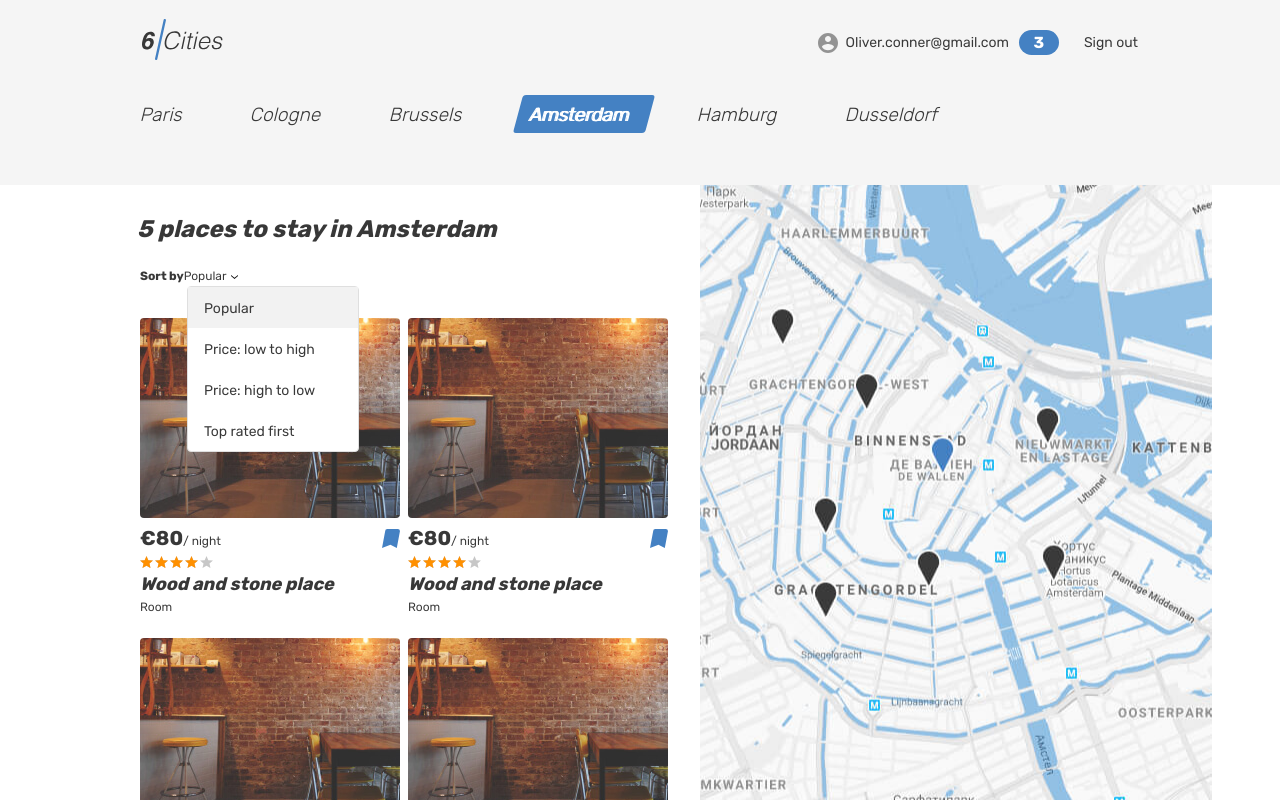
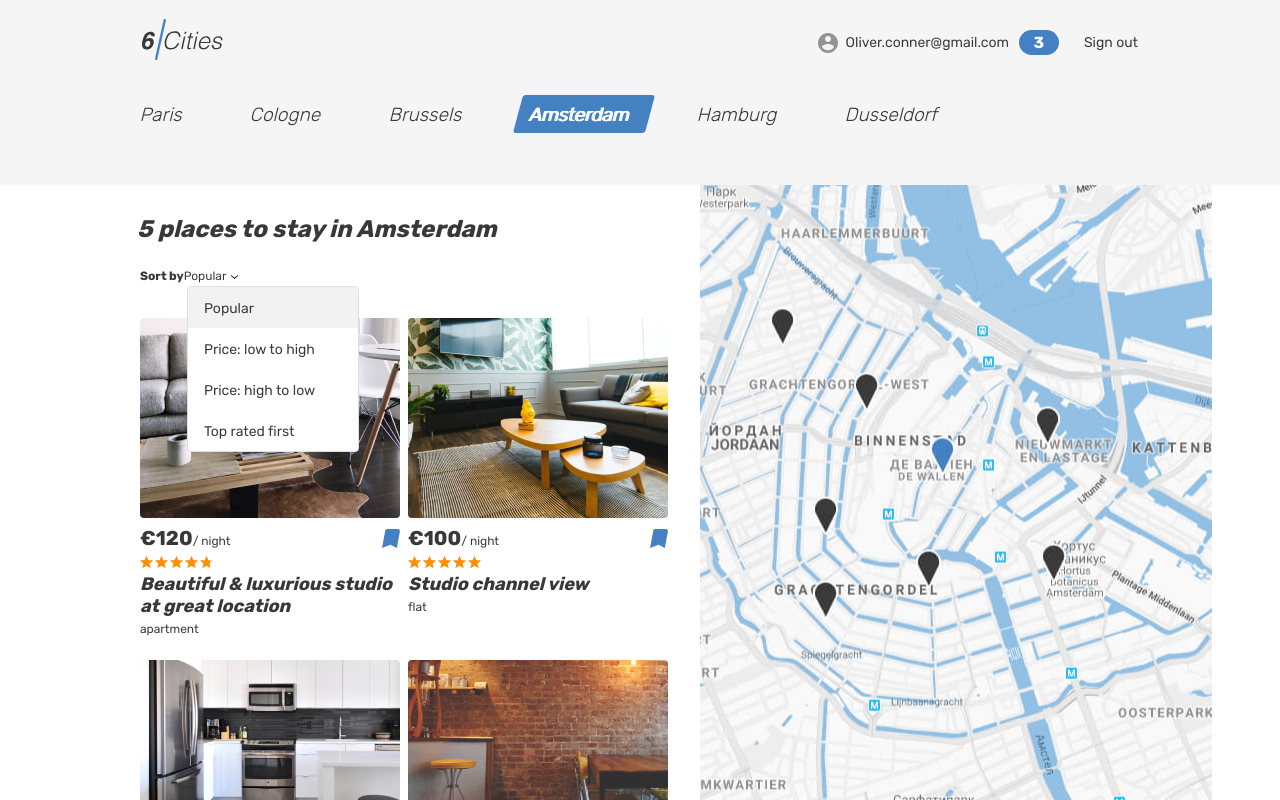
Before and after one commit to Yaroslav-Borisov/six-cities, a React (Vite) app: page / in a window 1280 px wide. Built offline with nearby package versions, Linux system fonts and the light colour scheme.

Commit message:
Отрефакторит отрисовку некоторых компонентов

```diff
--- a/src/components/app/app.tsx
+++ b/src/components/app/app.tsx
@@ -10,7 +10,6 @@ import { HelmetProvider } from 'react-helmet-async';
 import { Offer } from '../../types/offer';
 import { User } from '../../types/user';
 import { Review } from '../../types/review';
-import { reviews } from '../../mocks/reviews';
 
 type AppProps = {
   placesCount: number;
@@ -19,14 +18,14 @@ type AppProps = {
   reviews: Review[];
 }
 
-function App({ placesCount, user, offers }: AppProps): JSX.Element {
+function App({ placesCount, user, offers, reviews }: AppProps): JSX.Element {
   return (
     <HelmetProvider>
       <BrowserRouter>
         <Routes>
           <Route
             path={AppRoute.Main}
-            element={<MainPage placesCount={placesCount} />}
+            element={<MainPage placesCount={placesCount} offers={offers} />}
           />
           <Route
             path={AppRoute.Login}
--- a/src/components/place-card/place-card.tsx
+++ b/src/components/place-card/place-card.tsx
@@ -1,19 +1,42 @@
-function PlaceCard(): JSX.Element {
+import { Offer } from "../../types/offer";
+
+type PlaceCardProps = {
+    offer: Offer;
+    parentClass: string;
+}
+
+function PlaceCard({offer, parentClass}: PlaceCardProps): JSX.Element {
+    const { id, images, title, rating, type, price, isFavorite } = offer
+
     return (
-        <article className="cities__card place-card">
-            <div className="cities__image-wrapper place-card__image-wrapper">
+        <article className={`${parentClass}__card place-card`}>
+                            <div className={`${parentClass}__image-wrapper place-card__image-wrapper`}>
                                 <a href="#">
-                    <img className="place-card__image" src="img/room.jpg" width="260" height="200" alt="Place image" />
+                                    <img
+                                        className="place-card__image"
+                                        src={images[id]}
+                                        width="260"
+                                        height="200"
+                                        alt="Place image"
+                                    />
                                 </a>
                             </div>
                             <div className="place-card__info">
                                 <div className="place-card__price-wrapper">
                                     <div className="place-card__price">
-                        <b className="place-card__price-value">&euro;80</b>
-                        <span className="place-card__price-text">&#47;&nbsp;night</span>
+                                        <b className="place-card__price-value">&euro;{price}</b>
+                                        <span className="place-card__price-text">
+                                            &#47;&nbsp;night
+                                        </span>
                                     </div>
-                    <button className="place-card__bookmark-button place-card__bookmark-button--active button" type="button">
-                        <svg className="place-card__bookmark-icon" width="18" height="19">
+                                    <button
+                                        className={isFavorite ? 'place-card__bookmark-button place-card__bookmark-button--active button' : 'place-card__bookmark-button button'} type="button"
+                                    >
+                                        <svg
+                                            className="place-card__bookmark-icon"
+                                            width="18"
+                                            height="19"
+                                        >
                                             <use xlinkHref="#icon-bookmark"></use>
                                         </svg>
                                         <span className="visually-hidden">In bookmarks</span>
@@ -21,14 +44,14 @@ function PlaceCard(): JSX.Element {
                                 </div>
                                 <div className="place-card__rating rating">
                                     <div className="place-card__stars rating__stars">
-                        <span style={{ width: '80%' }}></span>
+                                        <span style={{ width: `${rating * 100 / 5}%` }}></span>
                                         <span className="visually-hidden">Rating</span>
                                     </div>
                                 </div>
                                 <h2 className="place-card__name">
-                    <a href="#">Wood and stone place</a>
+                                    <a href="#">{title}</a>
                                 </h2>
-                <p className="place-card__type">Room</p>
+                                <p className="place-card__type">{type}</p>
                             </div>
                         </article>
     )
--- /dev/null
+++ b/src/components/place-cards-list/place-cards-list.tsx
@@ -0,0 +1,19 @@
+import { Offer } from "../../types/offer";
+import PlaceCard from "../place-card/place-card";
+
+type PlacesListProps = {
+    offers: Offer[];
+    parentClass: string;
+}
+
+function PlacesList({ offers, parentClass }: PlacesListProps): JSX.Element {
+
+    return (<>
+        {offers.map((offer) => (
+            <PlaceCard offer={offer} parentClass={parentClass} key={offer.id} />
+        ))}
+    </>
+    )
+}
+
+export default PlacesList
--- a/src/mocks/offers.ts
+++ b/src/mocks/offers.ts
@@ -23,7 +23,7 @@ export const offers: Offer[] = [
         },
         'id': 1,
         'images': [
-            'img/room.jpg', 'img/apartment-01.jpg', 'img/apartment-02.jpg', 'img/apartment-03.jpg', 'img/studio-01.jpg', 'img/room.jpg'
+            'img/room.jpg', 'img/apartment-01.jpg', 'img/apartment-02.jpg', 'img/apartment-03.jpg', 'img/room.jpg'
         ],
         'isFavorite': true,
         'isPremium': false,
@@ -62,7 +62,7 @@ export const offers: Offer[] = [
         },
         'id': 2,
         'images': [
-            'img/room.jpg', 'img/apartment-01.jpg', 'img/apartment-02.jpg', 'img/apartment-03.jpg',
+            'img/room.jpg', 'img/apartment-01.jpg', 'img/apartment-02.jpg', 'img/apartment-03.jpg', 'img/room.jpg'
         ],
         'isFavorite': true,
         'isPremium': false,
@@ -101,7 +101,7 @@ export const offers: Offer[] = [
         },
         'id': 3,
         'images': [
-            'img/room.jpg', 'img/apartment-01.jpg', 'img/apartment-02.jpg', 'img/apartment-03.jpg',
+            'img/room.jpg', 'img/apartment-01.jpg', 'img/apartment-02.jpg', 'img/apartment-03.jpg', 'img/room.jpg'
         ],
         'isFavorite': false,
         'isPremium': true,
@@ -140,7 +140,7 @@ export const offers: Offer[] = [
         },
         'id': 4,
         'images': [
-            'img/room.jpg', 'img/apartment-01.jpg', 'img/apartment-02.jpg', 'img/apartment-03.jpg',
+            'img/room.jpg', 'img/apartment-01.jpg', 'img/apartment-02.jpg', 'img/apartment-03.jpg', 'img/room.jpg'
         ],
         'isFavorite': true,
         'isPremium': false,
--- a/src/pages/main-page/main-page.tsx
+++ b/src/pages/main-page/main-page.tsx
@@ -1,11 +1,13 @@
 import { Helmet } from "react-helmet-async";
-import PlaceCard from "../../components/place-card/place-card";
+import PlacesList from "../../components/place-cards-list/place-cards-list";
+import { Offer } from "../../types/offer";
 
 type MainPageProps = {
   placesCount: number;
+  offers: Offer[];
 }
 
-function MainPage({ placesCount }: MainPageProps): JSX.Element {
+function MainPage({ placesCount, offers }: MainPageProps): JSX.Element {
   return (
     <div className="page page--gray page--main">
       <Helmet>
@@ -101,11 +103,7 @@ function MainPage({ placesCount }: MainPageProps): JSX.Element {
                 </ul>
               </form>
               <div className="cities__places-list places__list tabs__content">
-                <PlaceCard />
-                <PlaceCard />
-                <PlaceCard />
-                <PlaceCard />
-                <PlaceCard />
+                <PlacesList offers={offers} parentClass={'cities'} />
               </div>
             </section>
             <div className="cities__right-section">
--- a/src/pages/offer-page/offer-page.tsx
+++ b/src/pages/offer-page/offer-page.tsx
@@ -2,7 +2,7 @@ import { Helmet } from "react-helmet-async"
 import { Offer } from "../../types/offer";
 import { User } from "../../types/user";
 import { Review } from "../../types/review";
-import NearPlacesList from "../../components/near-places-list/near-places-list";
+import PlacesList from "../../components/place-cards-list/place-cards-list";
 
 type OfferPageProps = {
     user: User;
@@ -13,7 +13,7 @@ type OfferPageProps = {
 
 
 function OfferPage({ user, offers, reviews }: OfferPageProps): JSX.Element {
-    const { images, isPremium, title, rating, type, bedrooms, maxAdults, price, goods, host, description } = offers[0]
+    const { images, isPremium, isFavorite, title, rating, type, bedrooms, maxAdults, price, goods, host, description } = offers[0]
     const { email } = user
 
     return (
@@ -86,7 +86,7 @@ function OfferPage({ user, offers, reviews }: OfferPageProps): JSX.Element {
                                 <h1 className="offer__name">
                                     {title}
                                 </h1>
-                                <button className="offer__bookmark-button button" type="button">
+                                <button className={isFavorite ? 'offer__bookmark-button--active offer__bookmark-button button' : 'offer__bookmark-button button'} type="button">
                                     <svg className="offer__bookmark-icon" width="31" height="33">
                                         <use xlinkHref="#icon-bookmark"></use>
                                     </svg>
@@ -308,7 +308,14 @@ function OfferPage({ user, offers, reviews }: OfferPageProps): JSX.Element {
                     <section className="offer__map map"></section>
                 </section>
                 <div className="container">
-                    <NearPlacesList offers={offers} />
+                    <section className="near-places places">
+                        <h2 className="near-places__title">
+                            Other places in the neighbourhood
+                        </h2>
+                        <div className="near-places__list places__list">
+                            <PlacesList offers={offers.slice(1, offers.length)} parentClass={'near-places'}/>
+                        </div>
+                    </section>
                 </div>
             </main>
         </div>
```
Also changed, not shown: src/components/near-places-list/near-places-list.tsx (deleted, +0 -74 lines). Lines whose indentation alone changed are shown as unchanged.
